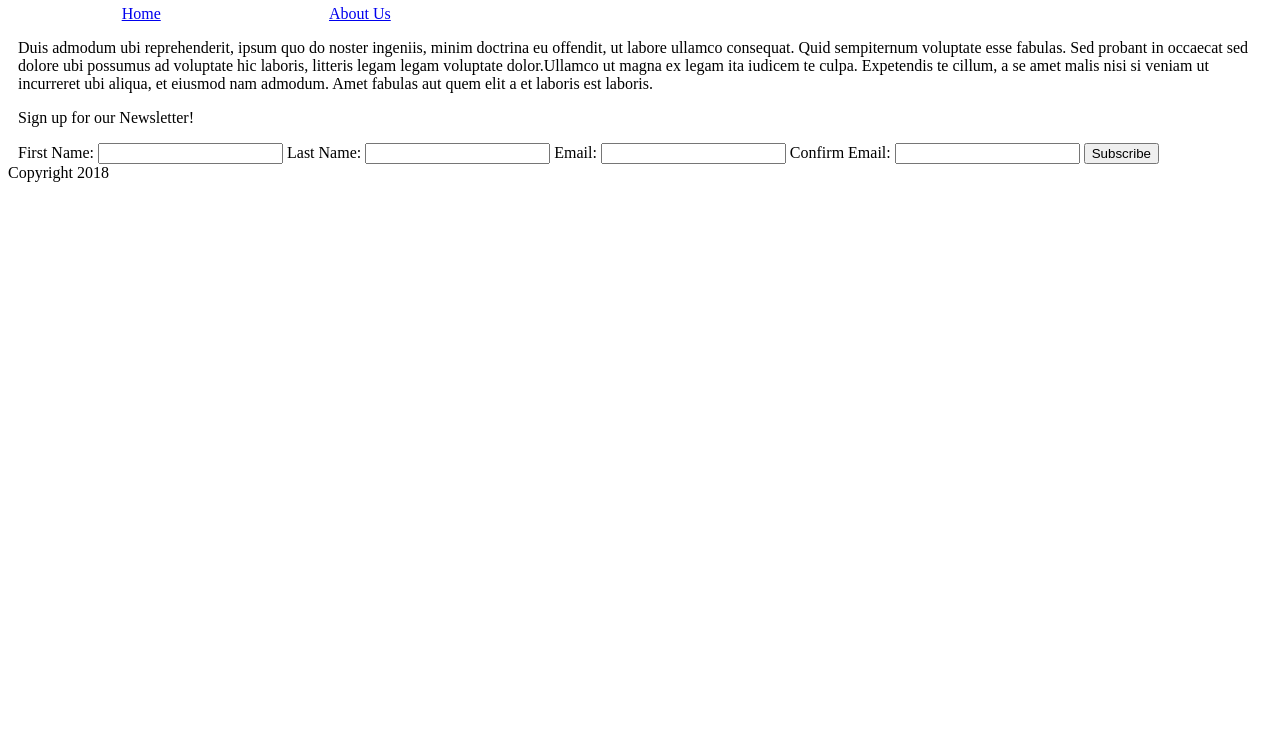
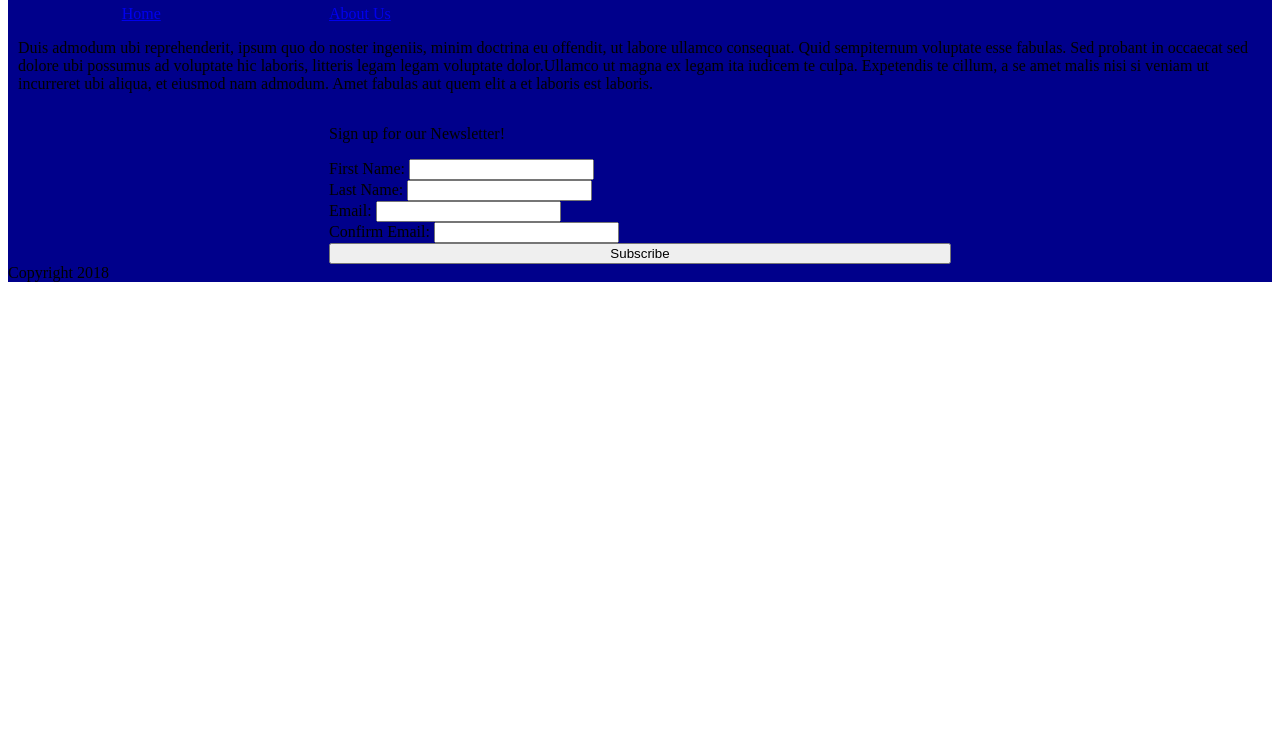
Before and after one commit to flash4syth/mindtune, a plain HTML site: page site2.html in a window 1280 px wide. Shown: the part 70-800 px from the top of the page. Drawn offline with Linux system fonts and the light colour scheme.

Commit message:
Fixed css syntax error

```diff
--- a/site2.html
+++ b/site2.html
@@ -2,8 +2,14 @@
 <html lang="en">
 <head>
   <title>MindTune</title>
+
   <style>
+    body {
+      background-color: white;
+    }
+
     .page-grid {
+      background-color: darkblue;
       display: grid;
       grid-template-columns: 10px 1fr 10px;
       grid-template-rows: 4fr;
@@ -34,7 +40,7 @@
       display: grid;
       grid-template-columns: repeat(12, 1fr);
       grid-template-areas:
-        ". home . about . . . . . . . ."
+        ". home . about . . . . . . . .";
     }
 
     .nav-bar > .home {
@@ -45,6 +51,41 @@
       grid-area: about;
     }
 
+    .subscription-form {
+      display: grid;
+      grid-template-columns: 1fr 2fr 1fr;
+      grid-template-areas:
+        ". actionmessage ."
+        ". fname ."
+        ". lname ."
+        ". email ."
+        ". emailconfirm ."
+        ". submit .";
+    }
+
+    .subscription-form > .fname {
+      grid-area: fname;
+    }
+
+    .subscription-form > .lname {
+      grid-area: lname;
+    }
+
+    .subscription-form > .email {
+      grid-area: email;
+    }
+
+    .subscription-form > .emailconfirm {
+      grid-area: emailconfirm;
+    }
+
+    .subscription-form > .submit {
+      grid-area: submit;
+    }
+
+    .subscription-form > .actionmessage {
+      grid-area: actionmessage;
+    }
   </style>
 </head>
 <body>
@@ -62,16 +103,20 @@
         laboris.
       </p>
       <section class="subscription-form">
-        <p>Sign up for our Newsletter!</p>
-        <label for="fname">First Name:</label>
-        <input id="fname" type="text">
-        <label for="lname">Last Name:</label>
-        <input id="lname" type="text">
-        <label for="email">Email:</label>
-        <input id="email" type="email">
-        <label for="email-confirm">Confirm Email:</label>
-        <input id="email-confirm" type="email">
-        <button id="submit">Subscribe</button>
+        <p class="actionmessage">Sign up for our Newsletter!</p>
+        <label class="fname">First Name:
+          <input type="text">
+        </label>
+        <label class="lname">Last Name:
+          <input type="text">
+        </label>
+        <label class="email">Email:
+          <input type="email">
+        </label>
+        <label class="emailconfirm">Confirm Email:
+          <input type="email">
+        </label>
+        <button class="submit">Subscribe</button>
       </section>
     </section>
     <footer class="footer">
```
